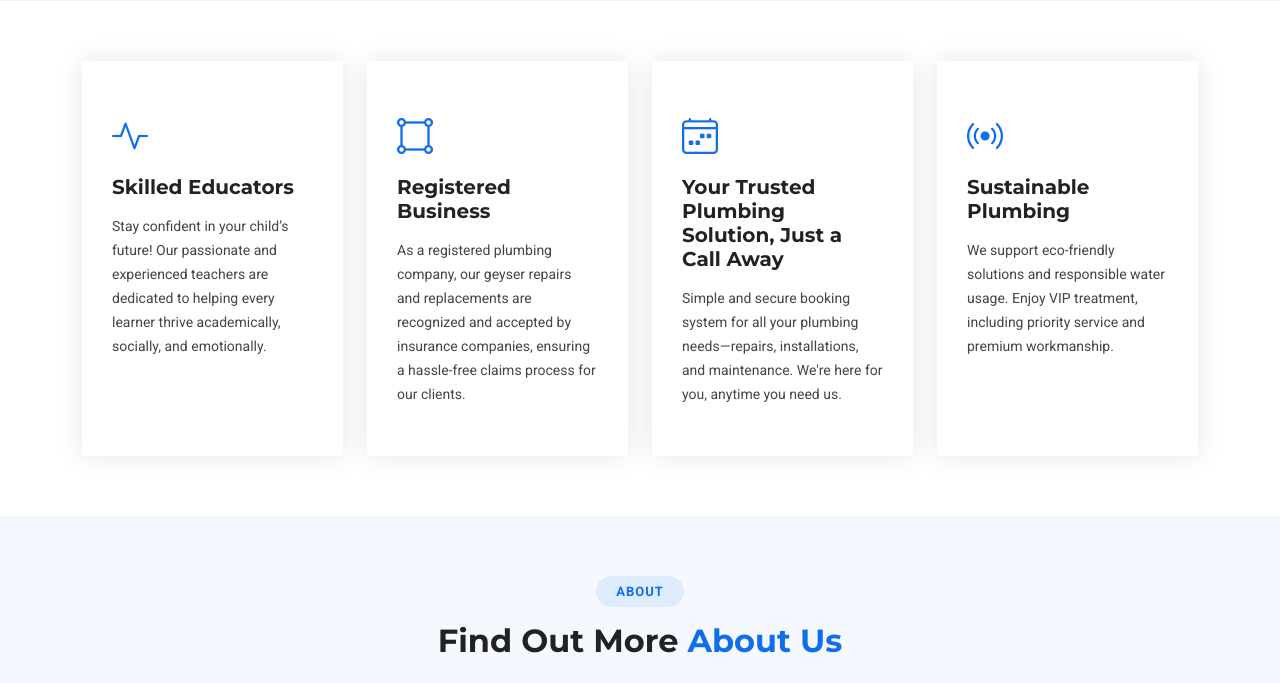
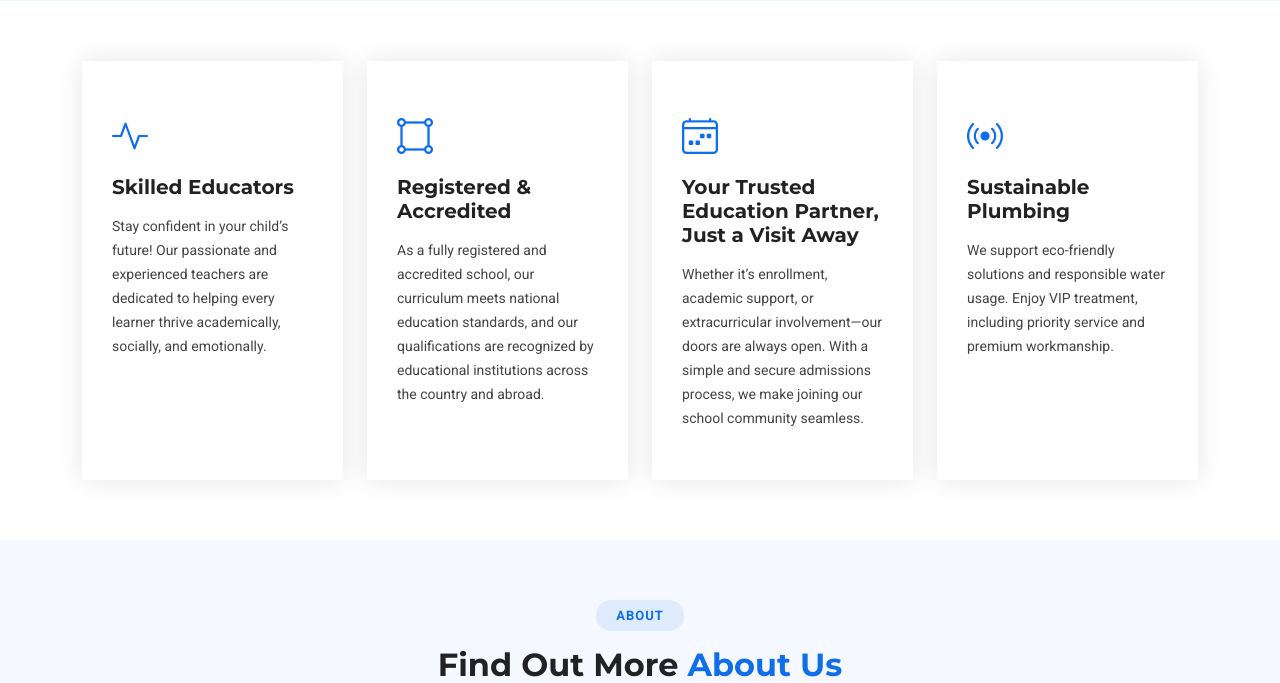
Before and after one commit to Carrington-dev/carrington-visionary-academy, a Flask app: page / in a window 1280 px wide. Shown: the part 718-1401 px from the top of the page. Run offline with Flask 3, Linux system fonts and the light colour scheme; some libraries are stand-ins or nearby versions.

Commit message:
Update index.html
Co-Authored-By: Stemgon <165911512+stemgon@users.noreply.github.com>
Co-Authored-By: Carrington Muleya <79579279+carrington-dev@users.noreply.github.com>

```diff
--- a/src/templates/index.html
+++ b/src/templates/index.html
@@ -41,16 +41,20 @@
       <div class="col-xl-3 col-md-6 d-flex" data-aos="fade-up" data-aos-delay="200">
         <div class="service-item position-relative">
           <div class="icon"><i class="bi bi-bounding-box-circles icon"></i></div>
-          <h4><a href="" class="stretched-link">Registered Business</a></h4>
-          <p>As a registered plumbing company, our geyser repairs and replacements are recognized and accepted by insurance companies, ensuring a hassle-free claims process for our clients.          </p>
+          <h4><a href="" class="stretched-link">Registered & Accredited</a></h4>
+          <p>As a fully registered and accredited school, our curriculum meets national education standards, and our qualifications are recognized by educational institutions across the country and abroad.
+          </p>
         </div>
       </div><!-- End Service Item -->
 
       <div class="col-xl-3 col-md-6 d-flex" data-aos="fade-up" data-aos-delay="300">
         <div class="service-item position-relative">
           <div class="icon"><i class="bi bi-calendar4-week icon"></i></div>
-          <h4><a href="" class="stretched-link">Your Trusted Plumbing Solution, Just a Call Away</a></h4>
-          <p>Simple and secure booking system for all your plumbing needs—repairs, installations, and maintenance. We're here for you, anytime you need us.          </p>
+          <h4><a href="" class="stretched-link"> Your Trusted Education Partner, Just a Visit Away
+          </a></h4>
+          <p>Whether it’s enrollment, academic support, or extracurricular involvement—our doors are always open. With a simple and secure admissions process, we make joining our school community seamless.
+
+          </p>
         </div>
       </div><!-- End Service Item -->
 
```
